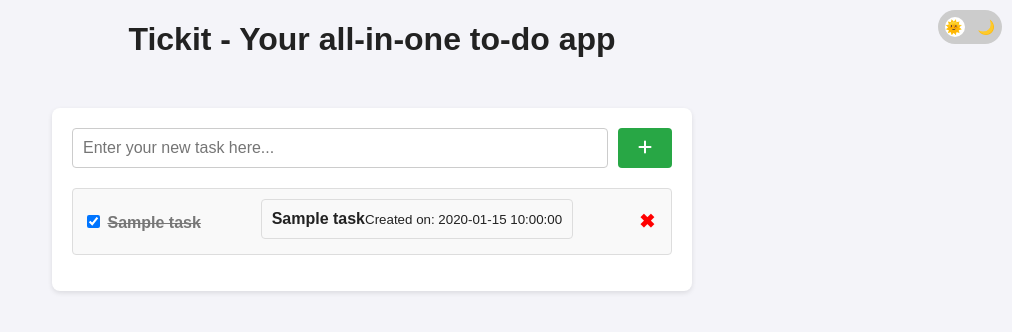
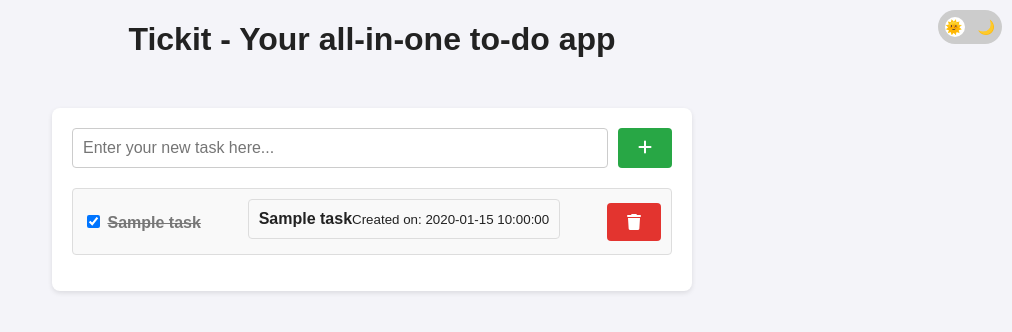
Before and after one commit to arnaveenkumar/flask_fast, a Flask app: template templates/index.html in a window 1280 px wide. Shown: the top 332 px of the page, without its empty margins (268-1280 px from the left). Run offline with Flask 3, Linux system fonts and the light colour scheme; the template is opened without the code that fills it: most values are stand-ins (such as "Sample title", 1, 10 or a date in 2020).

Commit message:
Update index.html

```diff
--- a/templates/index.html
+++ b/templates/index.html
@@ -81,6 +81,18 @@
             background: #28a745;
             color: white;
         }
+        .trash-btn {
+            background-color: #e3342f;
+            color: white;
+            border: none;
+            padding: 11px 20px;
+            border-radius: 4px;
+            font-size: 16px;
+            display: inline-flex;
+            align-items: center;
+            transition: background 0.3s;
+
+        }
         ul {
             list-style-type: none;
             padding: 0;
@@ -138,10 +150,10 @@
                 <ul>
                     <li><strong>{{ task.task }}</strong> <br> <small>Created on: {{ task.timestamp }}</small></li>
                 </ul>
-                <a href="/delete/{{ loop.index0 }}" class="delete" title="Delete Task"
-                   style="color: red; font-size: 1.2em; font-weight: bold; text-decoration: none; display: inline-block;
-                          padding: 2px 6px; border-radius: 4px; transition: 0.2s; background: rgba(255, 255, 255, 0.1);">
-                    ✖ </a>
+                <a href="/delete/{{ loop.index0 }}" class="delete" title="Delete Task">
+                <button type="submit" class="trash-btn"><i class="fas fa-trash" style="color: white;"></i>
+                </button>
+                </a>
             </li>
             {% endfor %}
         </ul>
```
